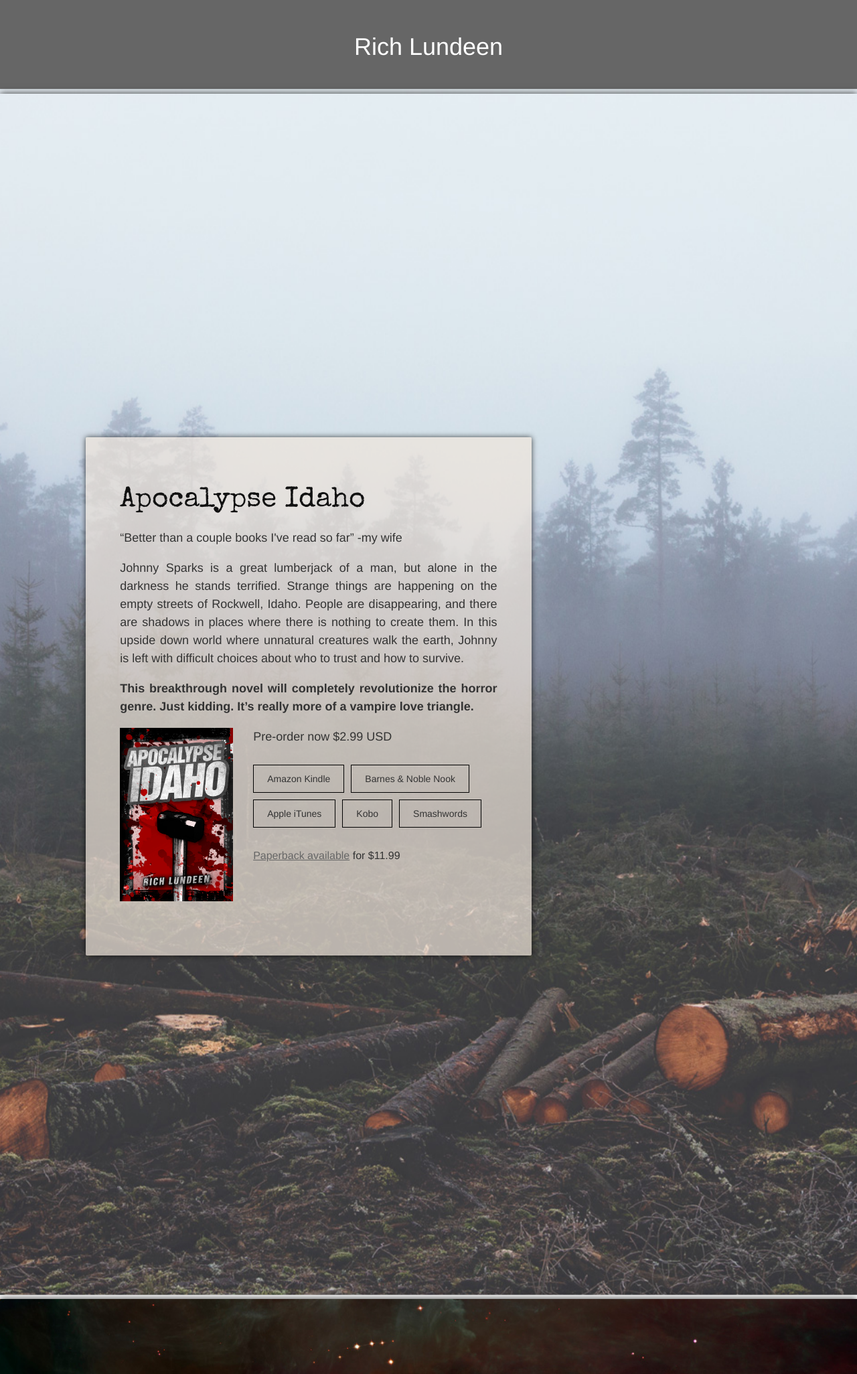
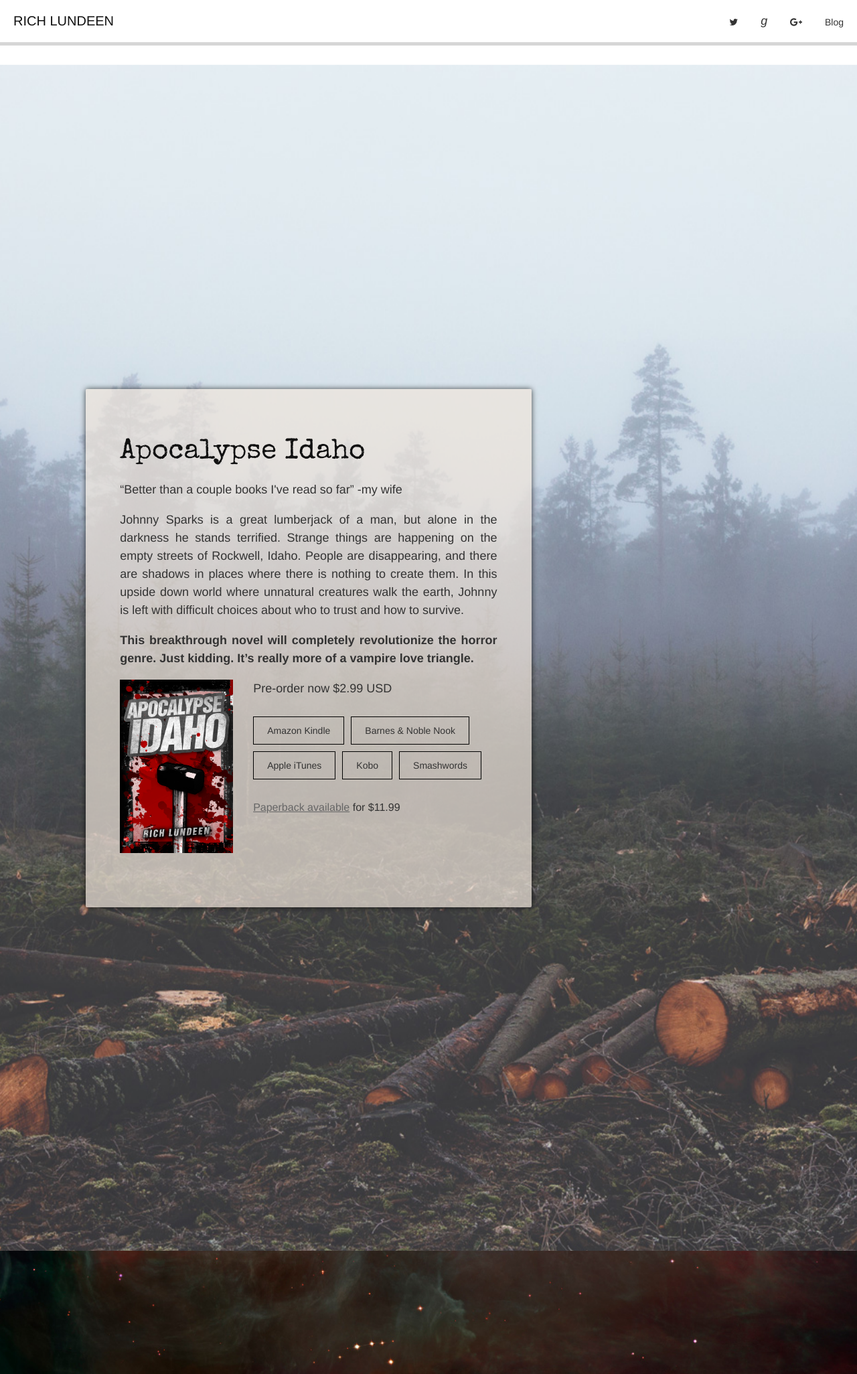
Before and after one commit to richlundeen/richlundeen, a Jekyll site: the page built from index.html, in a window 1280 px wide. Shown: the whole page at 67% size. Built offline with Jekyll 4.4.1, drawn with Linux system fonts in a browser that asks for light colours; nearby versions of some CDN libraries.

Commit message:
fixing header to include social media icons and make it more slim, clean and simple

```diff
--- a/_includes/head.html
+++ b/_includes/head.html
@@ -6,6 +6,7 @@
   <title>{% if page.title %}{{ page.title }}{% else %}{{ site.title }}{% endif %}</title>
   <meta name="description" content="{% if page.excerpt %}{{ page.excerpt | strip_html | strip_newlines | truncate: 160 }}{% else %}{{ site.description }}{% endif %}">
 
+  <link rel="stylesheet" href="//maxcdn.bootstrapcdn.com/font-awesome/4.3.0/css/font-awesome.min.css">
   <link rel="stylesheet" href="{{ "/css/main.css" | prepend: site.baseurl }}">
   <link rel="canonical" href="{{ page.url | replace:'index.html','' | prepend: site.baseurl | prepend: site.url }}">
   <link rel="alternate" type="application/atom+xml" title="{{ site.title }}" href="{{ "/feed.xml" | prepend: site.baseurl | prepend: site.url }}" />
--- a/_sass/_book.scss
+++ b/_sass/_book.scss
@@ -40,8 +40,6 @@ p {
   padding: 25vh 10%;
   min-height: 35vh;
   width: 100vw;
-  box-sizing: border-box;
-  box-shadow: 0 -1px 10px rgba(0, 0, 0, .7);
   transform-style: inherit;
 
   &:before {
@@ -118,24 +116,45 @@ p {
   margin-right: 0;
 }
 
-.slide, .slide:before {
+.slide,
+.slide:before {
   background: 50% 50% / cover;
 }
 
+.goodreads-link {
+  font-family: helvetica;
+  font-size: 18px;
+  position: relative;
+  top: -1px;
+}
+
 .header {
-  text-align: center;
-  font-size: 155%;
-  padding: 30px 0;
-  min-height: 0;
+  background-color: #fff;
+  border-bottom: 5px solid rgba(54,54,54,.2);
+  padding: 20px 20px 17px 20px;
+  overflow: hidden;
 
   h1 {
-   color: #fff;
+    float: left;
+    font-size: 20px;
+    margin: 0;
+    text-transform: uppercase;
   }
-}
 
-#title {
-  background-color: #666;
-   background-attachment: fixed;
+  .social-media {
+    float: right;
+
+    a {
+      color: #333;
+      margin-left: 30px;
+
+      &:hover,
+      &:focus {
+        color: #0078a0;
+        text-decoration: none;
+      }
+    }
+  }
 }
 
 #apocalypseIdaho:before {
--- a/index.html
+++ b/index.html
@@ -2,8 +2,14 @@
 layout: default
 ---
 
-<div id="title" class="slide header">
+<div class="header">
   <h1>Rich Lundeen</h1>
+  <div class="social-media">
+    <a title="Follow on Twitter" href="https://twitter.com/RichLundeen"><i class="fa fa-twitter"></i></a>
+    <a title="Follow on Goodreads" href="https://www.goodreads.com/user/show/5821679-rich"><i class="icon-light"><span class="goodreads-link">g</span></i></a>
+    <a title="Follow on Google+" href="https://plus.google.com/u/0/116175507609814644162/posts"><i class="fa fa-google-plus"></i></a>
+    <a href="http://blog.richlundeen.com/">Blog</a>
+  </div>
 </div>
 
 <div id="apocalypseIdaho" class="slide">
```
